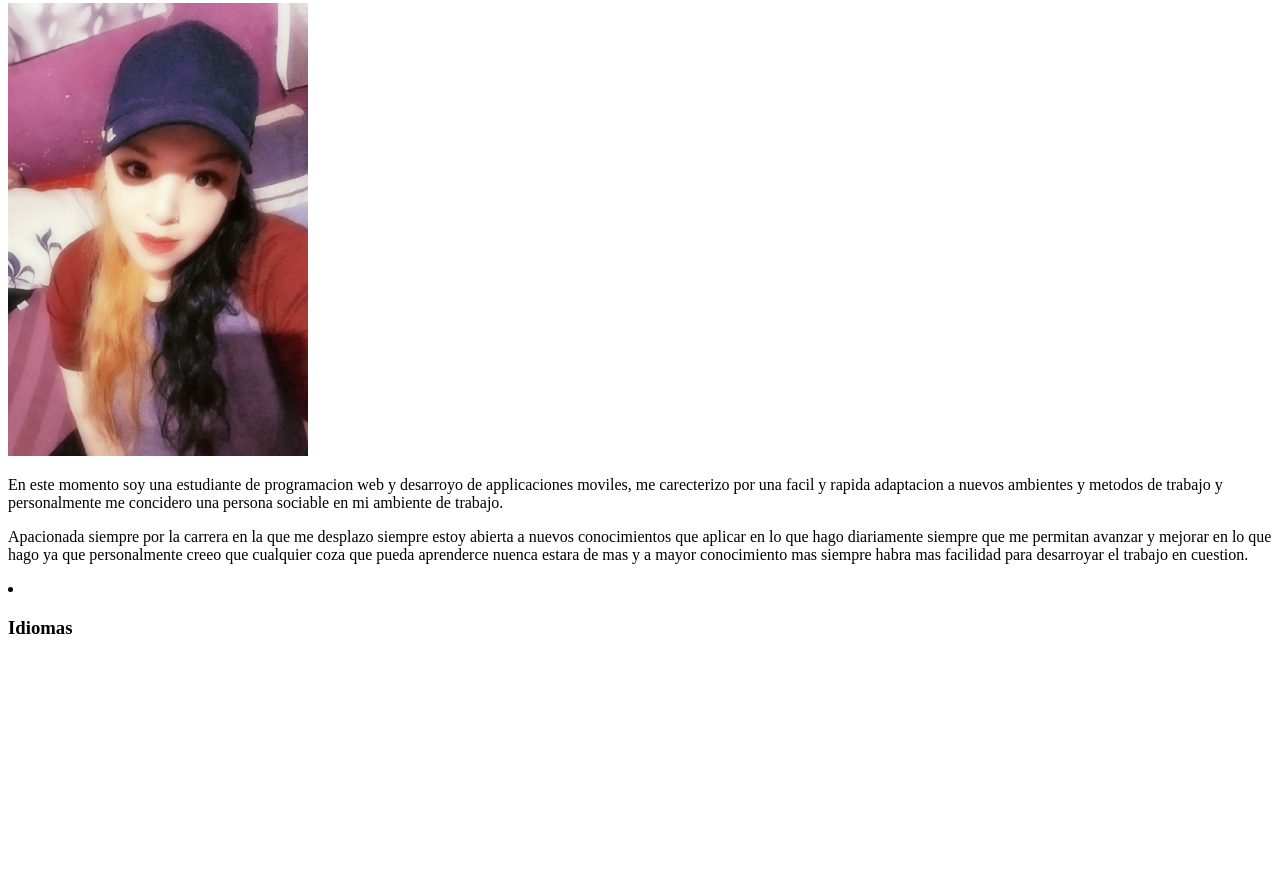
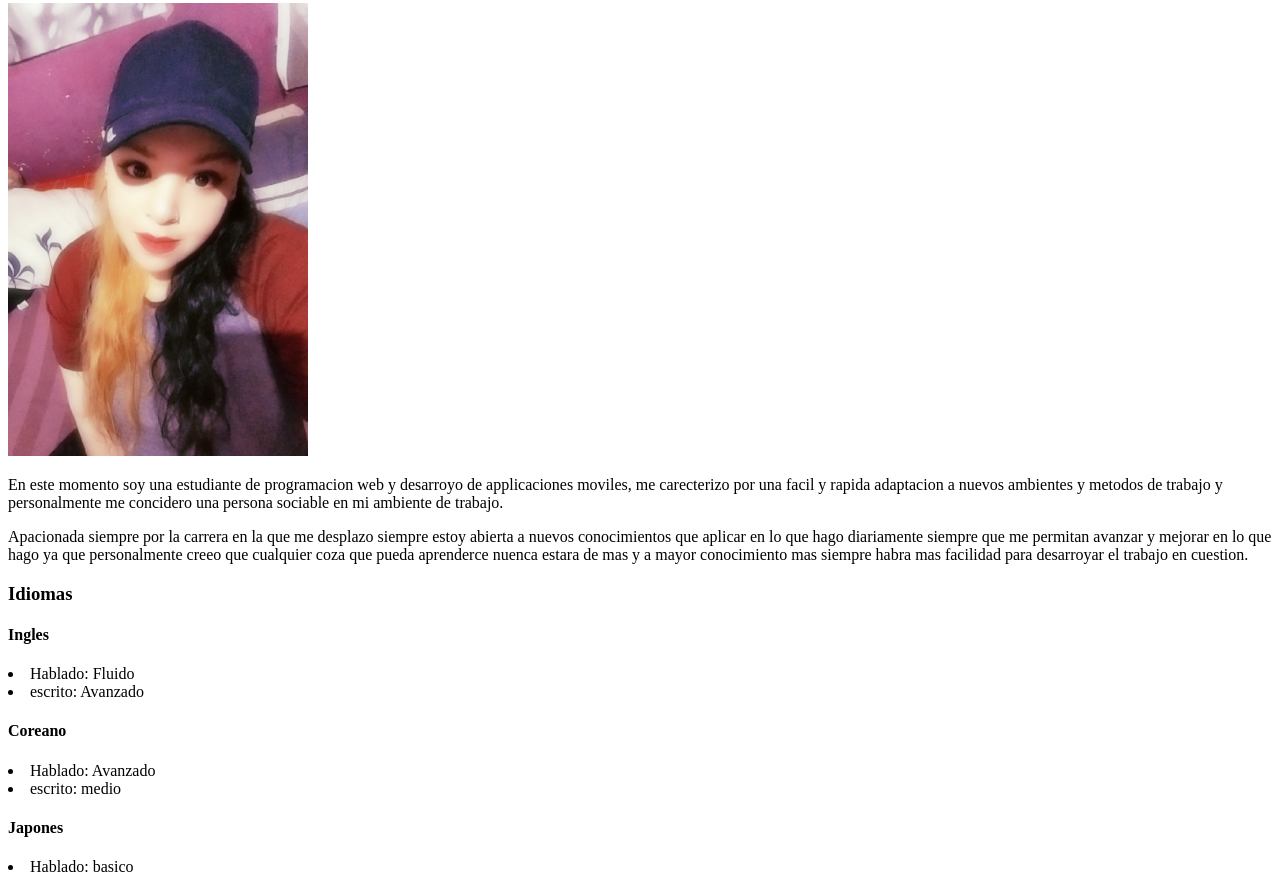
Before and after one commit to RocioGomez16/Fundamentos-FinalExam, a plain HTML site: page index.html in a window 1280 px wide. Shown: the part 429-1313 px from the top of the page. Before the commit the page ends 1086 px from the top, so only its background shows below. Drawn offline with Linux system fonts and the light colour scheme.

Commit message:
add lista +new page
agrega lista de idiomas mas parrafos de descripcion en index y video de precentacion en experiencia

```diff
--- a/index.html
+++ b/index.html
@@ -24,5 +24,13 @@
     <img src="images/perfil.jpg" alt="mi foto" width="300px"/>
     <p>En este momento soy una estudiante de programacion web y desarroyo de applicaciones moviles, me carecterizo por una facil y rapida adaptacion a nuevos ambientes y metodos de trabajo y personalmente me concidero una persona sociable en mi ambiente de trabajo.</p>
     <p>Apacionada siempre por la carrera en la que me desplazo siempre estoy abierta a nuevos conocimientos que aplicar en lo que hago diariamente siempre que me permitan avanzar y mejorar en lo que hago ya que personalmente creeo que cualquier coza que pueda aprenderce nuenca estara de mas y a mayor conocimiento mas siempre habra mas facilidad para desarroyar el trabajo en cuestion.</p>
-    <li><h3>Idiomas</h3></li>
+    <h3>Idiomas</h3>
+        <h4>Ingles</h4>
+          <li>Hablado: Fluido</li>
+          <li>escrito: Avanzado</li>
+        <h4>Coreano</h4>
+          <li>Hablado: Avanzado</li>
+          <li>escrito: medio</li>
+        <h4>Japones</h4>
+          <li>Hablado: basico</li>
   </body>
```
Also changed, not shown: experiencia.html (+4 -0 lines).
